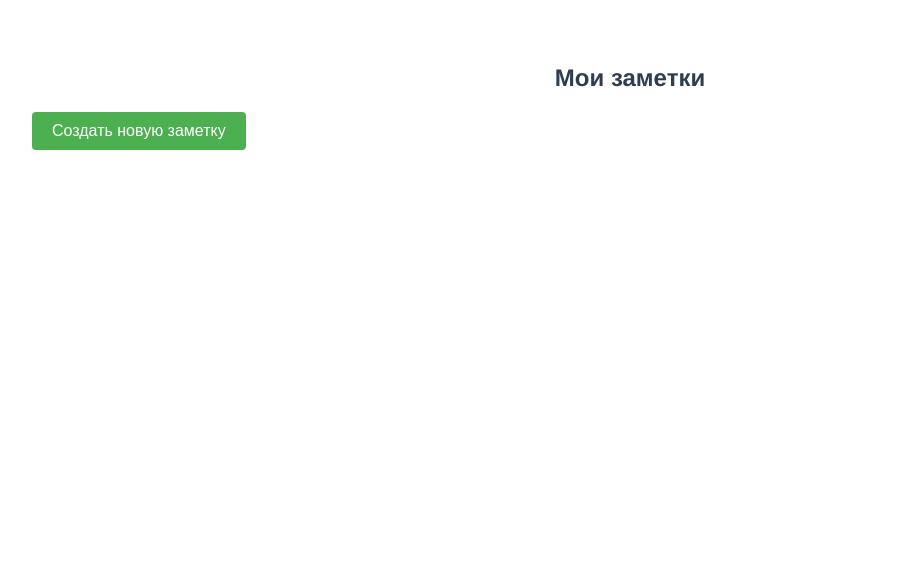
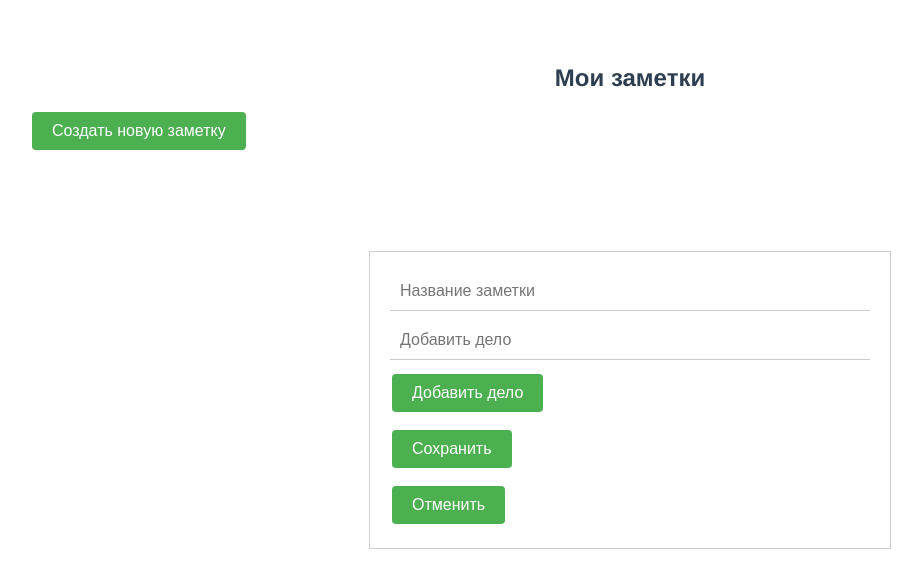
Before and after one commit to SerDjant927/todo-list, a Vue app: page / in a window 1280 px wide. Both pictures are taken after a click on the button "Создать новую заметку". Shown: the top 588 px of the page, without its empty margins (10-932 px from the left). Built offline with nearby package versions, Linux system fonts and the light colour scheme.

Commit message:
getters setters

```diff
--- a/src/components/ContentPage.vue
+++ b/src/components/ContentPage.vue
@@ -1,11 +1,11 @@
 <template>
   <main class="main">
     <NoteList :filteredNotes="filteredNotes" :editNote="editNote" :createNote="createNote" />
-    <NoteModal :modalVisible="modalVisible" :currentNote="currentNote" :newTodoText="newTodoText"
-               :addTodo="addTodo" :saveNote="updateNote" :deleteTempTodo="deleteTempTodo"
-               :cancelEdit="cancelEdit" />
+    <NoteModal  :saveNewNote="saveNewNote" :modalVisible="modalVisible" :modalNewNoteVisible="modalNewNoteVisible" :currentNote="currentNote"
+      :newTodoText="newTodoText" :addTodo="addTodo" :updateNote="updateNote" :deleteTempTodo="deleteTempTodo"
+      :cancelEdit="cancelEdit" />
     <ConfirmModal :confirmModalVisible="confirmModalVisible" :confirmCancel="confirmCancel"
-                  :closeConfirmModal="closeConfirmModal" />
+      :closeConfirmModal="closeConfirmModal" />
     <div class="modal-bg"></div>
   </main>
 </template>
@@ -25,12 +25,13 @@ import { Note, Todo } from './types'
     ConfirmModal
   },
   computed: {
-    ...mapGetters(['filteredNotes']) // Используем геттеры Vuex
+    ...mapGetters(['filteredNotes'])
   },
   methods: {
-    ...mapActions(['addNote', 'updateNote']), // Используем действия Vuex
+    ...mapActions(['addNote', 'updateNote', 'createNote']),
   }
 })
+
 export default class ContentPage extends Vue {
   modalVisible: boolean = false;
   modalNewNoteVisible: boolean = false;
@@ -38,23 +39,33 @@ export default class ContentPage extends Vue {
   newTodoText: string = '';
   currentNote: Note | null = null;
 
-  // Геттер для получения отфильтрованных заметок
-  get filteredNotes(): Note[] {
-    return this.$store.getters.filteredNotes;
-  }
-
   openModal(): void {
     this.modalVisible = true;
   }
-
-  addTodo(): void {
-    if (this.newTodoText.trim() !== '') {
+  createNote(): void {
+    console.log('111');
+    this.modalNewNoteVisible = true;
+    this.modalVisible = false;
+    this.currentNote = {
+      id: Date.now(),
+      name: '',
+      todos: []
+    };
+    this.newTodoText = '';
+  }
+  saveNewNote(): void {
+    this.$store.dispatch('addNote', this.currentNote!); // Предполагается, что у вас есть метод для добавления заметки в store
+    this.currentNote = null;
+    this.modalNewNoteVisible = false;
+    this.modalVisible = false;
+  }
+  addTodo(todoText: string): void {
+    if (todoText.trim() !== '') {
       this.currentNote!.todos.push({
         id: Date.now(),
-        text: this.newTodoText,
+        text: todoText,
         completed: false
       });
-      this.newTodoText = '';
     }
   }
 
@@ -63,16 +74,6 @@ export default class ContentPage extends Vue {
     if (index !== -1) {
       this.currentNote!.todos.splice(index, 1);
     }
-  }
-
-  createNote(): void {
-    this.modalNewNoteVisible = true;
-    this.currentNote = {
-      id: Date.now(),
-      name: '',
-      todos: []
-    };
-    this.newTodoText = '';
   }
 
   editNote(note: Note): void {
@@ -101,19 +102,12 @@ export default class ContentPage extends Vue {
     this.confirmModalVisible = false;
   }
 
-  saveNewNote(): void {
-    //this.addNote(this.currentNote!); // Используем действие для добавления новой заметки
-    this.modalNewNoteVisible = false;
+  get filteredNotes(): Note[] {
+    return this.$store.getters.filteredNotes;
   }
 
-  mounted(): void {
-    // Здесь больше ничего не нужно
-  }
 }
 </script>
-
-
-
 
 <style>
 .main {
--- a/src/components/NoteList.vue
+++ b/src/components/NoteList.vue
@@ -1,34 +1,4 @@
 <template>
-  <div>
-    <h1 class="title">Мои заметки</h1>
-    <button class="create-button button" @click="createNote">Создать новую заметку</button>
-    <div v-for="note in filteredNotes" :key="note.id" class="note">
-      <h2>{{ note.name }}</h2>
-      <ul>
-        <li v-for="todo in note.todos" :key="todo.id">
-          <input type="checkbox" :id="todo.id" v-model="todo.completed">
-          <label :for="todo.id">{{ todo.text }}</label>
-        </li>
-      </ul>
-      <button class="button button_edit" @click="editNote(note)">Редактировать</button>
-    </div>
-  </div>
-</template>
-
-<script lang="ts">
-import { Vue, Component } from 'vue-property-decorator';
-import { mapGetters } from 'vuex';
-
-@Component
-export default class NoteList extends Vue {
-  computed = {
-    ...mapGetters(['filteredNotes'])
-  };
-}
-</script>
-
-
-<!-- <template>
   <div>
     <h1 class="title">Мои заметки</h1>
     <button class="create-button button" @click="createNote">Создать новую заметку</button>
@@ -56,4 +26,4 @@ export default class NoteList extends Vue {
   @Prop() editNote!: (note: Note) => void;
   @Prop() createNote!: () => void;
 }
-  </script> -->
+</script>
--- a/src/components/NoteModal.vue
+++ b/src/components/NoteModal.vue
@@ -1,17 +1,21 @@
-<template>
-    <div class="modal" v-if="modalVisible">
+<!-- <template>
+    <div>
+        <div class="modal" v-if="modalVisible || modalNewNoteVisible">
             <input type="text" v-model="currentNote.name" placeholder="Название заметки" class="input-field">
-        <ul>
+            <ul v-if="currentNote.todos.length > 0">
                 <li v-for="todo in currentNote.todos" :key="todo.id">
                     <input class="input-field" type="checkbox" :id="todo.id" v-model="todo.completed">
                     <label :for="todo.id">{{ todo.text }}</label>
                     <button class="button" @click="deleteTempTodo(todo)">Удалить</button>
                 </li>
             </ul>
-        <input type="text" placeholder="Добавить дело" v-model="newTodoText" class="input-field">
+            <input type="text" placeholder="Добавить дело" v-model="localNewTodoText" class="input-field">
             <button @click="addTodo" class="button">Добавить дело</button>
-        <button @click="saveNote" class="button">Сохранить</button>
+            <button @click="modalNewNoteVisible ? saveNewNote() : updateNote()" class="button">
+                {{ modalNewNoteVisible ? 'Сохранить' : 'Обновить' }}
+            </button>
             <button @click="cancelEdit" class="button">Отменить</button>
+        </div>
     </div>
 </template>
 
@@ -19,51 +23,78 @@
 import { Vue, Component, Prop } from 'vue-property-decorator';
 import { mapActions } from 'vuex';
 import { Note, Todo } from './types';
+
 @Component
 export default class NoteModal extends Vue {
     @Prop() modalVisible!: boolean;
+    @Prop() modalNewNoteVisible!: boolean;
     @Prop() currentNote!: Note;
     @Prop() newTodoText!: string;
     @Prop() addTodo!: () => void;
+    @Prop() updateNote!: () => void;
     // eslint-disable-next-line no-unused-vars
     @Prop() deleteTempTodo!: (todo: Todo) => void;
     @Prop() cancelEdit!: () => void;
 
+    localNewTodoText: string = '';
+
+    created() {
+        this.localNewTodoText = this.newTodoText; // Инициализация локальной переменной
+    }
+
     methods = {
         ...mapActions(['addNote', 'updateNote']),
+        // addTodo() {
+        //     // Логика добавления нового дела
+        //     // Используйте this.localNewTodoText вместо this.newTodoText
+        // }
     };
 }
-</script>
-
-<!-- <template>
-    <div class="modal" v-if="modalVisible">
+</script> -->
+<template>
+    <div>
+        <div class="modal" v-if="modalVisible || modalNewNoteVisible">
             <input type="text" v-model="currentNote.name" placeholder="Название заметки" class="input-field">
-        <ul>
+            <ul v-if="currentNote.todos.length > 0">
                 <li v-for="todo in currentNote.todos" :key="todo.id">
                     <input class="input-field" type="checkbox" :id="todo.id" v-model="todo.completed">
                     <label :for="todo.id">{{ todo.text }}</label>
                     <button class="button" @click="deleteTempTodo(todo)">Удалить</button>
                 </li>
             </ul>
-        <input type="text" placeholder="Добавить дело" v-model="newTodoText" class="input-field">
-        <button @click="addTodo" class="button">Добавить дело</button>
-        <button @click="saveNote" class="button">Сохранить</button>
+            <input type="text" placeholder="Добавить дело" v-model="localNewTodoText" class="input-field">
+            <button @click="handleAddTodo" class="button">Добавить дело</button>
+            <button @click="modalNewNoteVisible ? saveNewNote() : updateNote()" class="button">
+                {{ modalNewNoteVisible ? 'Сохранить' : 'Обновить' }}
+            </button>
             <button @click="cancelEdit" class="button">Отменить</button>
+        </div>
     </div>
 </template>
 
 <script lang="ts">
 import { Vue, Component, Prop } from 'vue-property-decorator';
 import { Note, Todo } from './types';
+
 @Component
 export default class NoteModal extends Vue {
     @Prop() modalVisible!: boolean;
+    @Prop() modalNewNoteVisible!: boolean;
     @Prop() currentNote!: Note;
-    @Prop() newTodoText!: string;
-    @Prop() addTodo!: () => void;
-    @Prop() saveNote!: () => void;
+    // eslint-disable-next-line no-unused-vars
+    @Prop() addTodo!: (todoText: string) => void; // Изменено
     // eslint-disable-next-line no-unused-vars
     @Prop() deleteTempTodo!: (todo: Todo) => void;
     @Prop() cancelEdit!: () => void;
+    @Prop() saveNewNote!: () => void; // Добавлено
+    @Prop() updateNote!: () => void;
+    localNewTodoText: string = '';
+
+    handleAddTodo() {
+        if (this.localNewTodoText.trim() !== '') {
+            this.addTodo(this.localNewTodoText); // Вызов метода addTodo из родителя
+            this.localNewTodoText = ''; // Очистка поля ввода
         }
-</script> -->
+    }
+}
+</script>
--- a/src/store/store.js
+++ b/src/store/store.js
@@ -5,20 +5,23 @@ Vue.use(Vuex);
 
 export default new Vuex.Store({
   state: {
-    notes: []
+    notes: JSON.parse(localStorage.getItem('notes')) || [] // Загружаем заметки из localStorage
   },
   mutations: {
     ADD_NOTE(state, note) {
       state.notes.push(note);
+      localStorage.setItem('notes', JSON.stringify(state.notes)); // Сохраняем заметки в localStorage
     },
     UPDATE_NOTE(state, updatedNote) {
       const index = state.notes.findIndex(note => note.id === updatedNote.id);
       if (index !== -1) {
         Vue.set(state.notes, index, updatedNote);
+        localStorage.setItem('notes', JSON.stringify(state.notes)); // Обновляем localStorage
       }
     },
     DELETE_NOTE(state, noteId) {
       state.notes = state.notes.filter(note => note.id !== noteId);
+      localStorage.setItem('notes', JSON.stringify(state.notes)); // Обновляем localStorage
     }
   },
   actions: {
@@ -30,6 +33,9 @@ export default new Vuex.Store({
     },
     deleteNote({ commit }, noteId) {
       commit('DELETE_NOTE', noteId);
+    },
+    createNote({ commit }, note) {
+      commit('ADD_NOTE', note);
     }
   },
   getters: {
```
Lines whose indentation alone changed are shown as unchanged.
